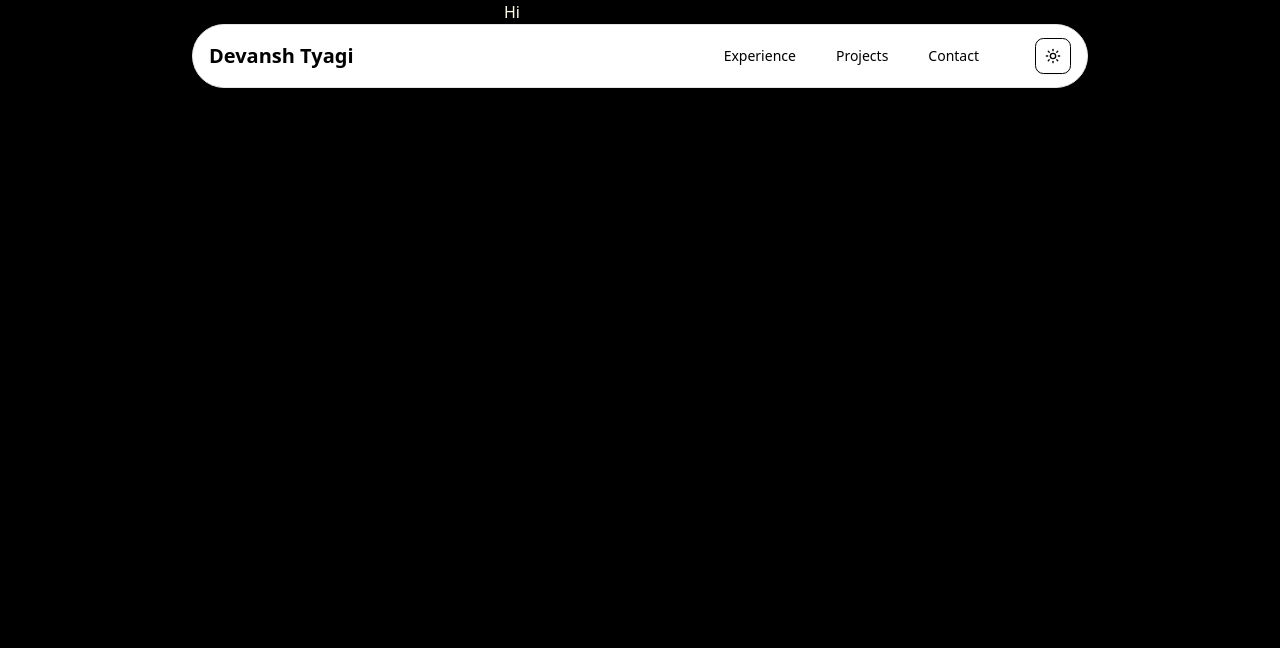
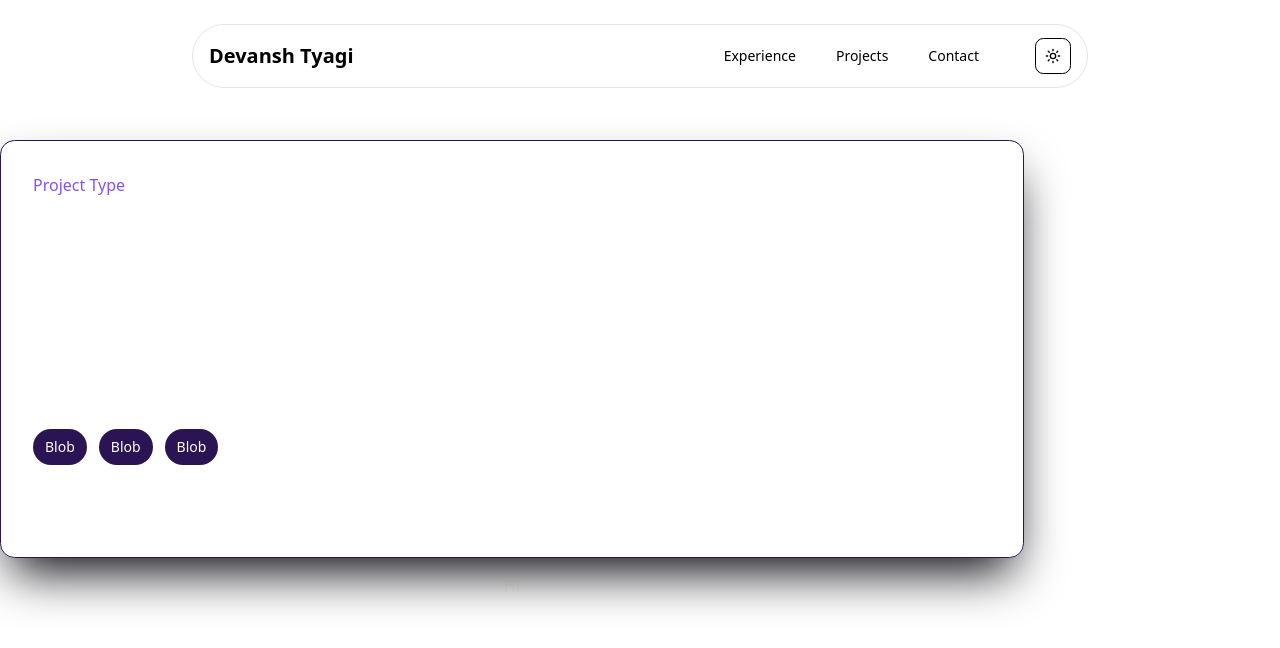
Before and after one commit to devanshtyagi26/My-Portfolio, a Next.js app: page / in a window 1280 px wide. Shown: the top 648 px of the page. Built offline with nearby package versions, Linux system fonts and the light colour scheme.

Commit message:
Basic card design

```diff
--- a/src/app/layout.js
+++ b/src/app/layout.js
@@ -1,7 +1,7 @@
 import { Geist, Geist_Mono } from "next/font/google";
 import "./globals.css";
 import Navbar from "@/components/Navbar";
-import { ThemeProvider } from "@/components/theme-provider"
+import { ThemeProvider } from "@/components/theme-provider";
 
 const geistSans = Geist({
   variable: "--font-geist-sans",
@@ -22,7 +22,7 @@ export default function RootLayout({ children }) {
   return (
     <html lang="en">
       <body
-        className={`${geistSans.variable} ${geistMono.variable} antialiased w-[80%] flex justify-center bg-black text-amber-50`}
+        className={`${geistSans.variable} ${geistMono.variable} antialiased w-[80%] flex justify-center items-center dark:bg-black bg-white text-amber-50`}
       >
         <ThemeProvider
           attribute="class"
--- a/src/app/page.js
+++ b/src/app/page.js
@@ -1,5 +1,11 @@
 import TechStack from "@/components/TechStack";
+import ProjectCard from "@/components/ProjectCard";
 
 export default function Home() {
-  return <TechStack />;
+  return (
+    <div className="flex flex-col justify-center items-center gap-4 mt-35">
+      <ProjectCard />
+      <TechStack />
+    </div>
+  );
 }
--- a/src/components/Navbar.jsx
+++ b/src/components/Navbar.jsx
@@ -4,7 +4,6 @@ import { ToggleMode } from "./ToggleMode";
 
 const Navbar = () => {
   return (
-    <div className="min-h-screen bg-muted">
     <nav className="fixed top-6 w-[70%] inset-x-4 h-16 bg-background border dark:border-slate-700/70 max-w-screen-xl mx-auto rounded-full">
       <div className="h-full flex items-center justify-between mx-auto px-4">
         <h1 className="text-[20px] text-black dark:text-white font-bold">
@@ -21,7 +20,6 @@ const Navbar = () => {
         </div>
       </div>
     </nav>
-    </div>
   );
 };
 
--- /dev/null
+++ b/src/components/ProjectCard.jsx
@@ -0,0 +1,57 @@
+import React from "react";
+
+function ProjectCard() {
+  return (
+    <div className="z-20 flex lg:flex-row flex-col lg:gap-3 border-[#2a1454] bg-darkBlue shadow-[#04030b] shadow-2xl p-4 md:p-6 lg:p-8 border rounded-xl w-full min-h-72">
+      <div className="flex flex-col gap-2">
+        <span className="hover:opacity-85 font-light text-[#8750f7] text-md">
+          Project Type
+        </span>
+        <span className="font-semibold text-2xl text-white hover:text-purple-700 transition-colors duration-200 cursor-pointer">
+          Project Name
+        </span>
+        <p className="font-light text-sm text-white">
+          Lorem ipsum dolor sit amet consectetur adipisicing elit. Aperiam natus
+          iusto aliquid maxime soluta quod dicta assumenda neque magni debitis.
+          Sit vel ea ab aliquam accusamus quaerat reprehenderit voluptates sed?
+        </p>
+        <ul className="flex flex-col gap-2.5 my-6 font-light text-sm text-white">
+          <li className="gap-4">one</li>
+          <li className="gap-4">one</li>
+          <li className="gap-4">one</li>
+        </ul>
+        <ul className="flex flex-wrap items-center gap-3 text-white text-xs sm:text-sm">
+          <li className="gap-4 bg-[#2a1454] hover:bg-cyan-500 px-3 py-2 rounded-full transition-all duration-500">
+            Blob
+          </li>
+          <li className="gap-4 bg-[#2a1454] hover:bg-cyan-500 px-3 py-2 rounded-full transition-all duration-500">
+            Blob
+          </li>
+          <li className="gap-4 bg-[#2a1454] hover:bg-cyan-500 px-3 py-2 rounded-full transition-all duration-500">
+            Blob
+          </li>
+        </ul>
+        <div className="flex items-center gap-6 my-4 ml-2 lg:ml-1">
+          <a
+            href="http://"
+            className="flex items-center gap-2 text-sm text-white hover:text-cyan-500 transition-colors"
+            target="_blank"
+            rel="noopener noreferrer"
+          >
+            Link
+          </a>
+          <a
+            href="http://"
+            className="flex items-center gap-2 text-sm text-white hover:text-cyan-500 transition-colors"
+            target="_blank"
+            rel="noopener noreferrer"
+          >
+            Link
+          </a>
+        </div>
+      </div>
+    </div>
+  );
+}
+
+export default ProjectCard;
```
Lines whose indentation alone changed are shown as unchanged.
